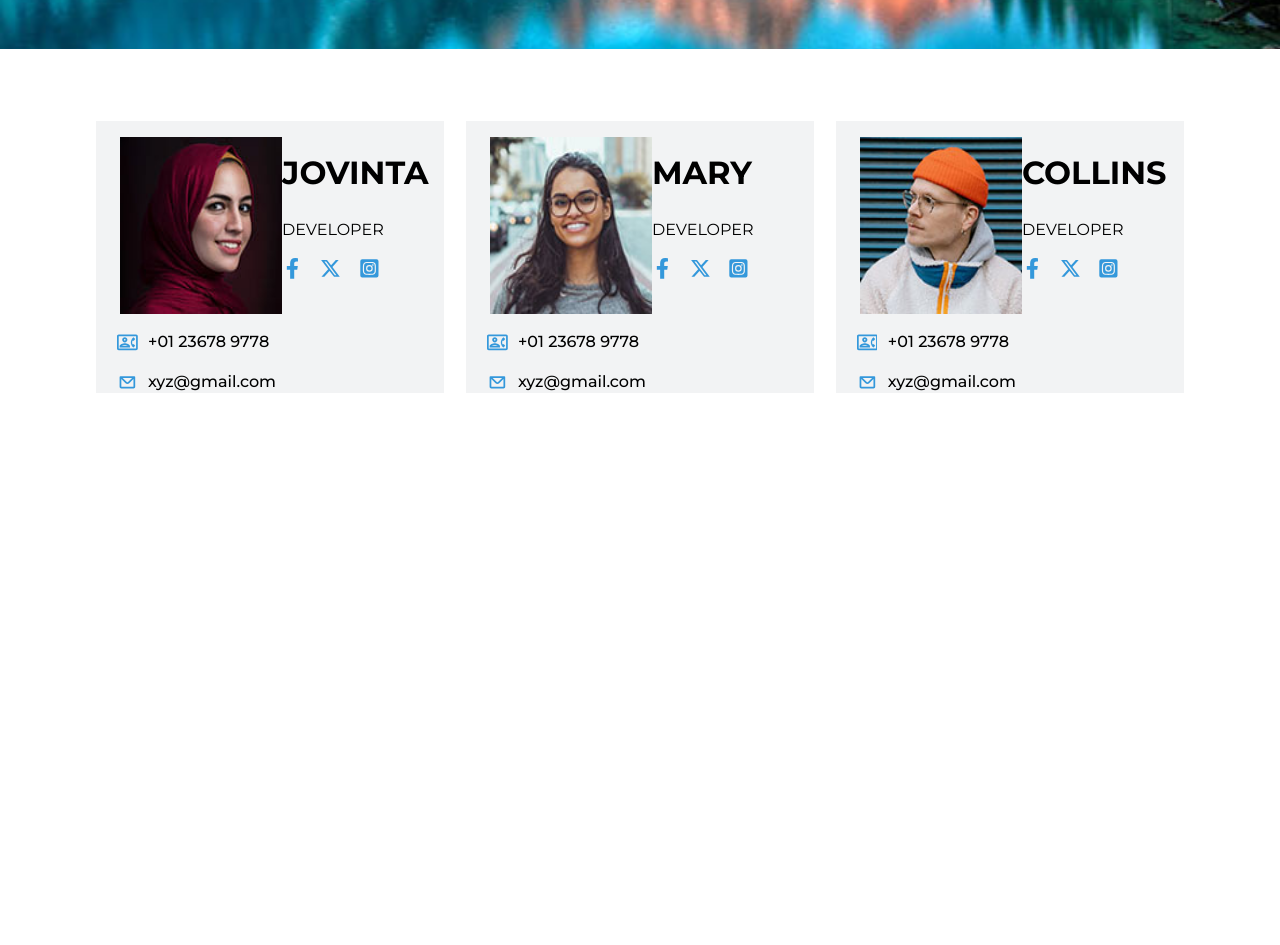
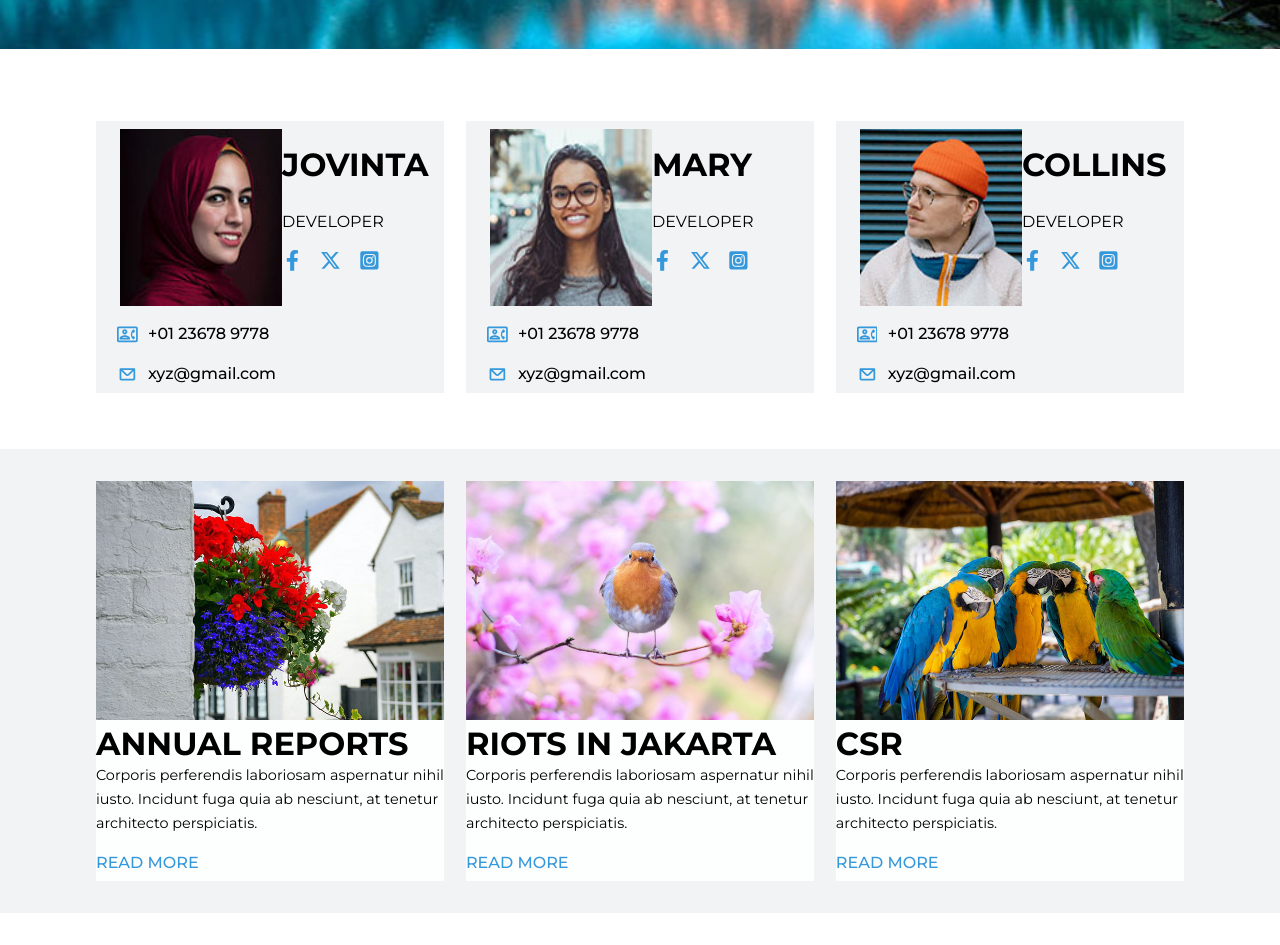
Before and after one commit to DevKay22/Design1, a React (Vite) app: page / in a window 1280 px wide. Shown: the part 4680-5625 px from the top of the page. Before the commit the page ends 5113 px from the top, so only its background shows below. Built offline with nearby package versions, Linux system fonts and the light colour scheme.

Commit message:
done with press

```diff
--- a/src/App.jsx
+++ b/src/App.jsx
@@ -5,6 +5,7 @@ import Why from './Components/Why';
 import Gallery from './Components/Gallery';
 import Success from './Components/Success';
 import Events from './Components/Events';
+import Press from './Components/Press';
 const App = () => {
   return (
     <div>
@@ -14,6 +15,8 @@ const App = () => {
       <Gallery />
       <Success />
       <Events />
+      <Press />
+
     </div>
   )
 }
--- /dev/null
+++ b/src/Components/Press.jsx
@@ -0,0 +1,42 @@
+import React from 'react';
+import '../Styles/Press.css';
+import img80 from '../assets/Images/blog80.jpg';
+import img82 from '../assets/Images/blog82.jpg';
+import img87 from '../assets/Images/blog87.jpg';
+
+const Press = () => {
+  return (
+    <div>
+        <div className='pressCont'>
+            <div>
+                <div className='pressImg'><img src={img80} alt="" /></div>
+                <div>
+                    <h1> ANNUAL REPORTS</h1>
+                    <p id='pressStory'>Corporis perferendis laboriosam aspernatur nihil iusto. Incidunt fuga quia ab nesciunt, at tenetur architecto perspiciatis.</p>
+                    <p className='pressRead'>READ MORE</p>
+                </div>
+
+            </div>
+            <div>
+            <div className='pressImg'><img src={img82} alt="" /></div>
+                <div>
+                    <h1> RIOTS IN JAKARTA</h1>
+                    <p id='pressStory'>Corporis perferendis laboriosam aspernatur nihil iusto. Incidunt fuga quia ab nesciunt, at tenetur architecto perspiciatis.</p>
+                    <p className='pressRead'>READ MORE</p>
+                </div>
+            </div>
+            <div>
+            <div className='pressImg'><img src={img87} alt="" /></div>
+                <div>
+                    <h1> CSR</h1>
+                    <p id='pressStory'>Corporis perferendis laboriosam aspernatur nihil iusto. Incidunt fuga quia ab nesciunt, at tenetur architecto perspiciatis.</p>
+                    <p className='pressRead'>READ MORE</p>
+                </div>
+            </div>
+
+        </div>
+    </div>
+  )
+}
+
+export default Press
--- a/src/Styles/Events.css
+++ b/src/Styles/Events.css
@@ -139,7 +139,7 @@ width: 90%;
     display: flex;
     height: 65%;
     justify-content: space-between;
-    margin-top: 1em;
+    margin-top: 0.5em;
 }
 
 .up>div{
--- /dev/null
+++ b/src/Styles/Press.css
@@ -0,0 +1,25 @@
+.pressCont{
+    height: 29em;
+    margin: 2em 0;
+    display: flex;
+    justify-content: space-between;
+    padding: 2em 6em;
+    background-color:#f2f3f4;
+}
+
+
+
+.pressCont>div{
+    width: 32%;
+    background-color: #fdfefe;
+
+}
+
+#pressStory{
+    font-size: 0.9em;
+    font-weight: 400;
+}
+
+.pressRead{
+    color: #3498db;;
+}
```
Also changed, not shown: src/Components/Footer.jsx (added), src/Components/Testimonials.jsx (added), src/Styles/Footer.css (added), src/Styles/Testimonials.css (added).
